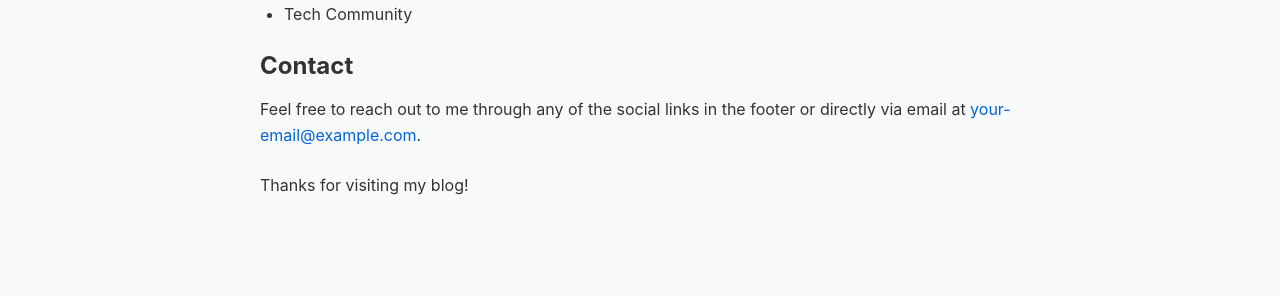
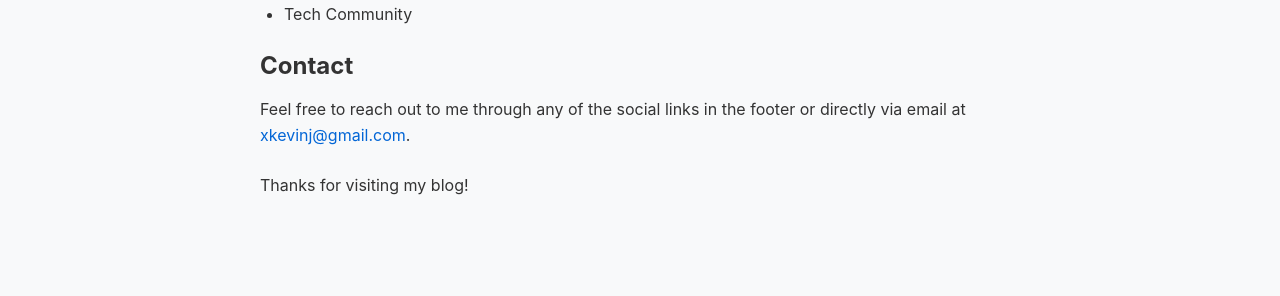
Before and after one commit to JKevinXu/github-blog, a Jekyll site: the page built from about.md, in a window 1280 px wide. Shown: the part 583-879 px from the top of the page. Built offline with Jekyll 4.4.1, drawn with Linux system fonts in a browser that asks for light colours.

Commit message:
Update contact email in about page

```diff
--- a/about.md
+++ b/about.md
@@ -22,6 +22,6 @@ I have a passion for technology and enjoy exploring new programming languages, f
 
 ## Contact
 
-Feel free to reach out to me through any of the social links in the footer or directly via email at [your-email@example.com](mailto:your-email@example.com).
+Feel free to reach out to me through any of the social links in the footer or directly via email at [xkevinj@gmail.com](mailto:xkevinj@gmail.com).
 
 Thanks for visiting my blog!
```
